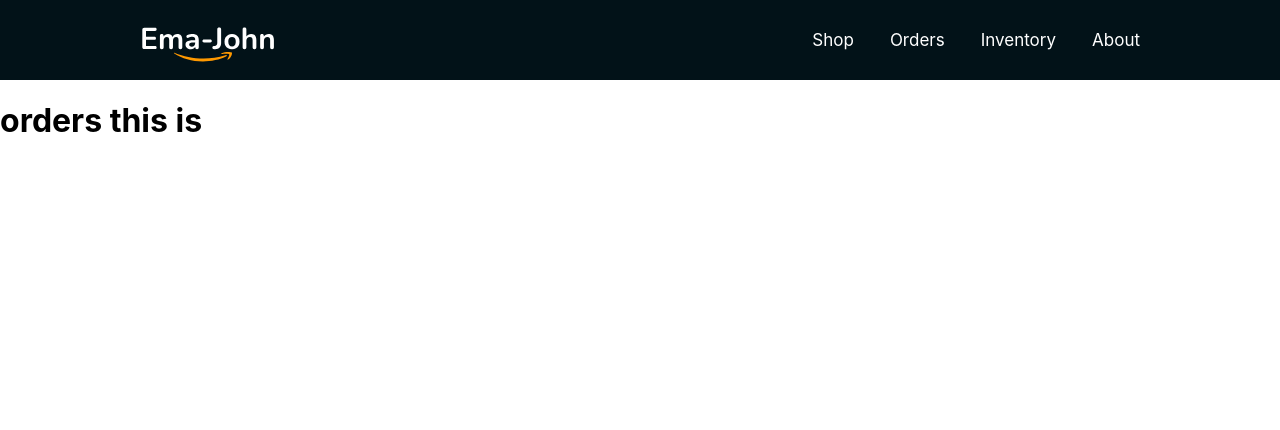
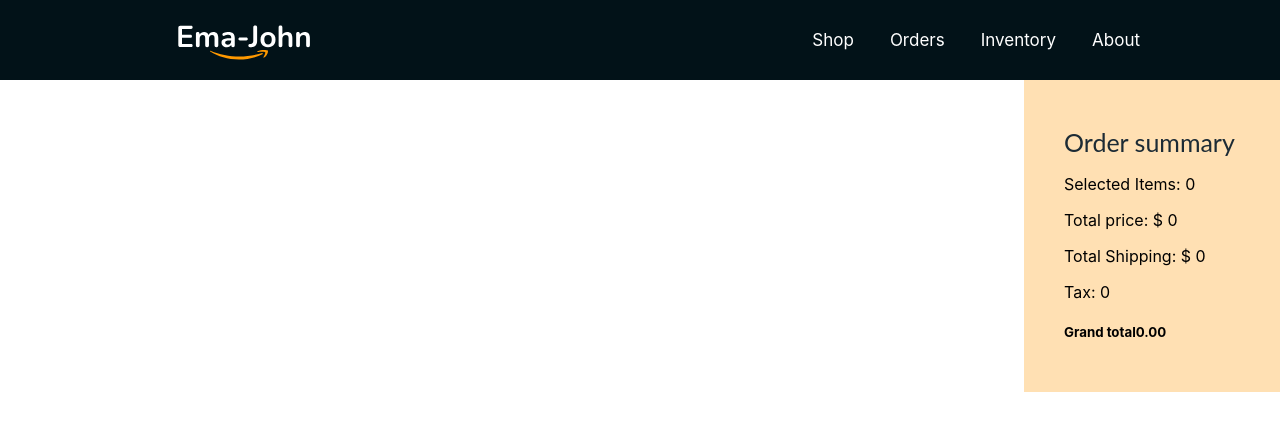
Before and after one commit to Shaharina/ema-john, a React (Create React App) app: page /orders in a window 1280 px wide. Shown: the top 430 px of the page. Built offline with nearby package versions, Linux system fonts and the light colour scheme.

Commit message:
review added

```diff
--- a/src/App.js
+++ b/src/App.js
@@ -1,9 +1,10 @@
+import { Routes, Route } from 'react-router-dom';
 import './App.css';
 import Header from './components/Header/Header';
-import { Routes, Route } from 'react-router-dom';
 import Shop from './components/Shop/Shop';
 import Orders from './components/Orders/Orders';
 import Inventory from './components/Inventory/Inventory';
+import About from './components/About/About';
 
 function App() {
     return (
@@ -14,6 +15,7 @@
                 <Route path='/shop' element={<Shop></Shop>}></Route>
                 <Route path='/orders' element={<Orders></Orders>}></Route>
                 <Route path='/inventory' element={<Inventory></Inventory>}></Route>
+                <Route path='/about' element={<About></About>}></Route>
             </Routes>
         </div>
     );
--- /dev/null
+++ b/src/components/About/About.js
@@ -0,0 +1,11 @@
+import React from 'react';
+
+const About = () => {
+    return (
+        <div>
+            <h1>This is about</h1>
+        </div>
+    );
+};
+
+export default About;
--- a/src/components/Header/Header.js
+++ b/src/components/Header/Header.js
@@ -1,16 +1,20 @@
 import React from 'react';
+import { Link } from 'react-router-dom';
 import logo from '../../images/Logo.svg';
 
 import './Header.css';
 const Header = () => {
     return (
         <nav className='header'>
-            <img src={logo} alt='' />
+            <a href='/shop'>
+                <img src={logo} alt='' />
+            </a>
+
             <div>
-                <a href=''>Shop</a>
-                <a href=''>Orders</a>
-                <a href=''>Inventory</a>
-                <a href=''>About</a>
+                <Link to='/shop'>Shop</Link>
+                <Link to='/orders'>Orders</Link>
+                <Link to='/inventory'>Inventory</Link>
+                <Link to='/about'>About</Link>
             </div>
         </nav>
     );
--- a/src/components/Inventory/Inventory.js
+++ b/src/components/Inventory/Inventory.js
@@ -3,7 +3,7 @@
 const Inventory = () => {
     return (
         <div>
-            <h1>Inventory this is</h1>
+            <h1>Inventory this is aaaaa</h1>
         </div>
     );
 };
--- a/src/components/Orders/Orders.js
+++ b/src/components/Orders/Orders.js
@@ -1,9 +1,23 @@
 import React from 'react';
+import useCart from '../../hooks/useCart';
+import useProducts from '../../hooks/useProducts';
+import Cart from '../Cart/Cart';
+import ReviewItem from '../ReviewItem/ReviewItem';
 
 const Orders = () => {
+    const [products, setProducts] = useProducts();
+    const [cart, setCart] = useCart(products);
+
     return (
-        <div>
-            <h1>orders this is</h1>
+        <div className='shop-container'>
+            <div className='review-item-container'>
+                {cart.map(product => (
+                    <ReviewItem key={product.id} product={product}></ReviewItem>
+                ))}
+            </div>
+            <div className='cart-container'>
+                <Cart cart={cart}></Cart>
+            </div>
         </div>
     );
 };
--- /dev/null
+++ b/src/components/ReviewItem/ReviewItem.css
@@ -0,0 +1,20 @@
+.review-item {
+    border: 1px solid #95a0a7;
+    border-radius: 8px;
+    padding: 8px;
+    margin-top: 21px;
+    width: 578px;
+    display: flex;
+}
+
+.review-item img {
+    width: 91px;
+}
+.review-item-details p {
+    margin: 0;
+}
+.review-item-details-container {
+    width: 100%;
+    display: flex;
+    justify-content: space-between;
+}
--- /dev/null
+++ b/src/components/ReviewItem/ReviewItem.js
@@ -0,0 +1,35 @@
+import React from 'react';
+import './ReviewItem.css';
+
+const ReviewItem = props => {
+    const { name, img, price, shipping, quantity } = props.product;
+    return (
+        <div className='review-item'>
+            <div>
+                <img src={img} alt='' />
+            </div>
+            <div className='review-item-details-container'>
+                <div className='review-item-details'>
+                    <p className='product-name' title={name}>
+                        {name.length > 20 ? name.slice(0, 20) + '...' : name}
+                    </p>
+                    <p>
+                        Price:
+                        <span className='orange-color'>{price}</span>
+                    </p>
+                    <p>
+                        <small> Shipping: {shipping} </small>
+                    </p>
+                    <p>
+                        <small> Quantity: {quantity} </small>
+                    </p>
+                </div>
+                <div className='delete-container'>
+                    <button>Delete</button>
+                </div>
+            </div>
+        </div>
+    );
+};
+
+export default ReviewItem;
--- a/src/components/Shop/Shop.js
+++ b/src/components/Shop/Shop.js
@@ -1,27 +1,16 @@
 import React, { useEffect, useState } from 'react';
+import useProducts from '../../hooks/useProducts';
 import { addToDb, getStoredCart } from '../../utilities/fakedb';
 import Cart from '../Cart/Cart';
 import Product from '../Product/Product';
 import './Shop.css';
 
 const Shop = () => {
-    const [products, setProducts] = useState([]);
+    const [products, setProducts] = useProducts();
 
     const [cart, setCart] = useState([]);
 
     useEffect(() => {
-        console.log('products load before fetch');
-
-        fetch('products.json')
-            .then(res => res.json())
-            .then(data => {
-                setProducts(data);
-                console.log('products loaded');
-            });
-    }, []);
-
-    useEffect(() => {
-        console.log('local storage first line');
         const storedCart = getStoredCart();
         for (const id in storedCart) {
             const addedProduct = products.find(products => products.id === id);
--- /dev/null
+++ b/src/hooks/useCart.js
@@ -0,0 +1,22 @@
+import { useEffect, useState } from 'react';
+import { getStoredCart } from '../utilities/fakedb';
+
+const useCart = products => {
+    const [cart, setCart] = useState([]);
+
+    useEffect(() => {
+        const storedCart = getStoredCart();
+        const savedCart = [];
+        for (const id in storedCart) {
+            const addedProduct = products.find(products => products.id === id);
+            if (addedProduct) {
+                const quantity = storedCart[id];
+                addedProduct.quantity = quantity;
+                savedCart.push(addedProduct);
+            }
+        }
+        setCart(savedCart);
+    }, [products]);
+    return [cart, setCart];
+};
+export default useCart;
--- /dev/null
+++ b/src/hooks/useProducts.js
@@ -0,0 +1,14 @@
+import { useEffect, useState } from 'react';
+
+const useProducts = () => {
+    const [products, setProducts] = useState([]);
+
+    useEffect(() => {
+        fetch('products.json')
+            .then(res => res.json())
+            .then(data => setProducts(data));
+    }, []);
+
+    return [products, setProducts];
+};
+export default useProducts;
```
